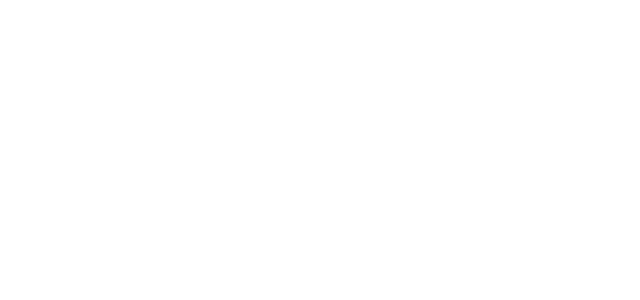
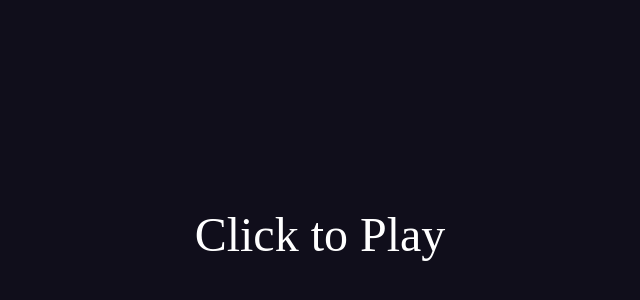
Before and after one commit to cppdecl/Syncopath, a React (Vite) app: page / in a window 1280 px wide. Before the commit this address had no page. Shown: the part 166-466 px from the top of the page, without its empty margins (320-960 px from the left). Built offline with nearby package versions, Linux system fonts and the light colour scheme.

Commit message:
Initial main menu implementation

```diff
--- a/src/App.jsx
+++ b/src/App.jsx
@@ -1,10 +1,12 @@
 import { BrowserRouter as Router, Routes, Route } from "react-router-dom";
+
+import MainMenu from "./menus/MainMenu.jsx";
 
 function App() {
   return (
     <Router>
       <Routes>
-
+          <Route path="/" element={<MainMenu />} />
       </Routes>
     </Router>
   );
--- /dev/null
+++ b/src/menus/MainMenu.jsx
@@ -0,0 +1,191 @@
+import React, { useEffect, useRef, useState } from "react";
+import { useNavigate } from "react-router-dom";
+
+export default function MainMenu() {
+  const navigate = useNavigate();
+  const audioRef = useRef(null);
+
+  const minScale = 0.8;
+  const threshold = 0.68;
+  const smoothing = 0.3;
+  const sensitivity = 0.7;
+  const maxScale = 2.0;
+
+  const [scale, setScale] = useState(1);
+  const [started, setStarted] = useState(false);
+
+  const [offset, setOffset] = useState({ x: 0, y: 0 });
+
+  useEffect(() => {
+    function handleMouseMove(e) {
+      const cx = window.innerWidth / 2;
+      const cy = window.innerHeight / 2;
+
+      const dx = (cx - e.clientX) / cx; // inverse movement
+      const dy = (cy - e.clientY) / cy;
+
+      const strength = 30;
+
+      setOffset({
+        x: dx * strength,
+        y: dy * strength,
+      });
+    }
+
+    window.addEventListener("mousemove", handleMouseMove);
+    return () => window.removeEventListener("mousemove", handleMouseMove);
+  }, []);
+
+  useEffect(() => {
+    if (!started) return;
+
+    const audio = new Audio("/Theme.mp3");
+    audio.loop = true;
+    audio.volume = 1;
+    audioRef.current = audio;
+
+    audio
+      .play()
+      .then(() => {
+        const ctx = new (window.AudioContext || window.webkitAudioContext)();
+        const src = ctx.createMediaElementSource(audio);
+        const analyser = ctx.createAnalyser();
+        analyser.fftSize = 512;
+        src.connect(analyser);
+        analyser.connect(ctx.destination);
+        ctx.resume();
+
+        const dataArray = new Uint8Array(analyser.frequencyBinCount);
+
+        function tick() {
+          analyser.getByteFrequencyData(dataArray);
+
+          const bass = (dataArray[1] + dataArray[2] + dataArray[3]) / (3 * 255);
+          if (bass < threshold) {
+            setScale((prev) => prev + (1 - prev) * smoothing);
+          } else {
+            const targetScale = 1 + bass * sensitivity;
+            setScale((prev) => {
+              const newScale = prev + (targetScale - prev) * smoothing;
+              return Math.max(minScale, Math.min(maxScale, newScale));
+            });
+          }
+
+          requestAnimationFrame(tick);
+        }
+
+        tick();
+      })
+      .catch(() => {
+        console.warn("Autoplay failed, user gesture still needed.");
+      });
+
+    return () => {
+      if (audioRef.current) {
+        audioRef.current.pause();
+        audioRef.current.currentTime = 0;
+      }
+    };
+  }, [started]);
+
+  return (
+    <div
+      style={{
+        width: "100vw",
+        height: "100vh",
+        position: "relative",
+        overflow: "hidden",
+        background: "#100e1bff", // super dark purple
+        display: "flex",
+        alignItems: "center",
+        justifyContent: "center",
+      }}
+    >
+      {!started && (
+        <div
+          onClick={() => setStarted(true)}
+          style={{
+            position: "absolute",
+            top: 0,
+            left: 0,
+            width: "100%",
+            height: "100%",
+            display: "flex",
+            alignItems: "center",
+            justifyContent: "center",
+            cursor: "pointer",
+            background: "#100e1bff",
+            color: "white",
+            fontSize: "3rem",
+            zIndex: 10,
+          }}
+        >
+          Click to Play
+        </div>
+      )}
+
+      {/* VIEWPORT / MOVING LAYER */}
+      <div
+        style={{
+          transform: `translate(${offset.x}px, ${offset.y}px)`,
+          transition: "transform 0.1s ease-out",
+          display: "flex",
+          alignItems: "center",
+          justifyContent: "center",
+        }}
+      >
+        {/* OUTER WHITE CIRCLE */}
+        <div
+          style={{
+            width: "35vh",
+            height: "35vh",
+            borderRadius: "50%",
+            background: "white",
+            transform: `scale(${scale})`,
+            transition: "transform 0.05s linear",
+            willChange: "transform",
+            zIndex: 1,
+            display: "flex",
+            alignItems: "center",
+            justifyContent: "center",
+          }}
+        >
+          {/* INNER PURPLE CIRCLE */}
+          <div
+            style={{
+              width: "90%",
+              height: "90%",
+              borderRadius: "50%",
+              background: "#c72e69ff", // purple
+              display: "flex",
+              alignItems: "center",
+              justifyContent: "center",
+            }}
+          >
+            <h1
+              style={{
+                color: "white",
+                fontSize: "2.5rem",
+                fontWeight: "bold",
+                fontFamily: "'Segoe UI', Tahoma, Geneva, Verdana, sans-serif",
+                textAlign: "center",
+                lineHeight: "35vh",
+                userSelect: "none",
+              }}
+            >
+              Syncopath
+            </h1>
+          </div>
+        </div>
+      </div>
+
+      <style>{`
+        body {
+          margin: 0;
+          padding: 0;
+          overflow: hidden;
+        }
+      `}</style>
+    </div>
+  );
+}
--- a/vite.config.js
+++ b/vite.config.js
@@ -1,4 +1,3 @@
-import tailwindcss from '@tailwindcss/vite';
 import react from '@vitejs/plugin-react'
 import {defineConfig} from 'vite'
 
```
Also changed, not shown: 1 other file (tests, documents, lock files or other folders).
